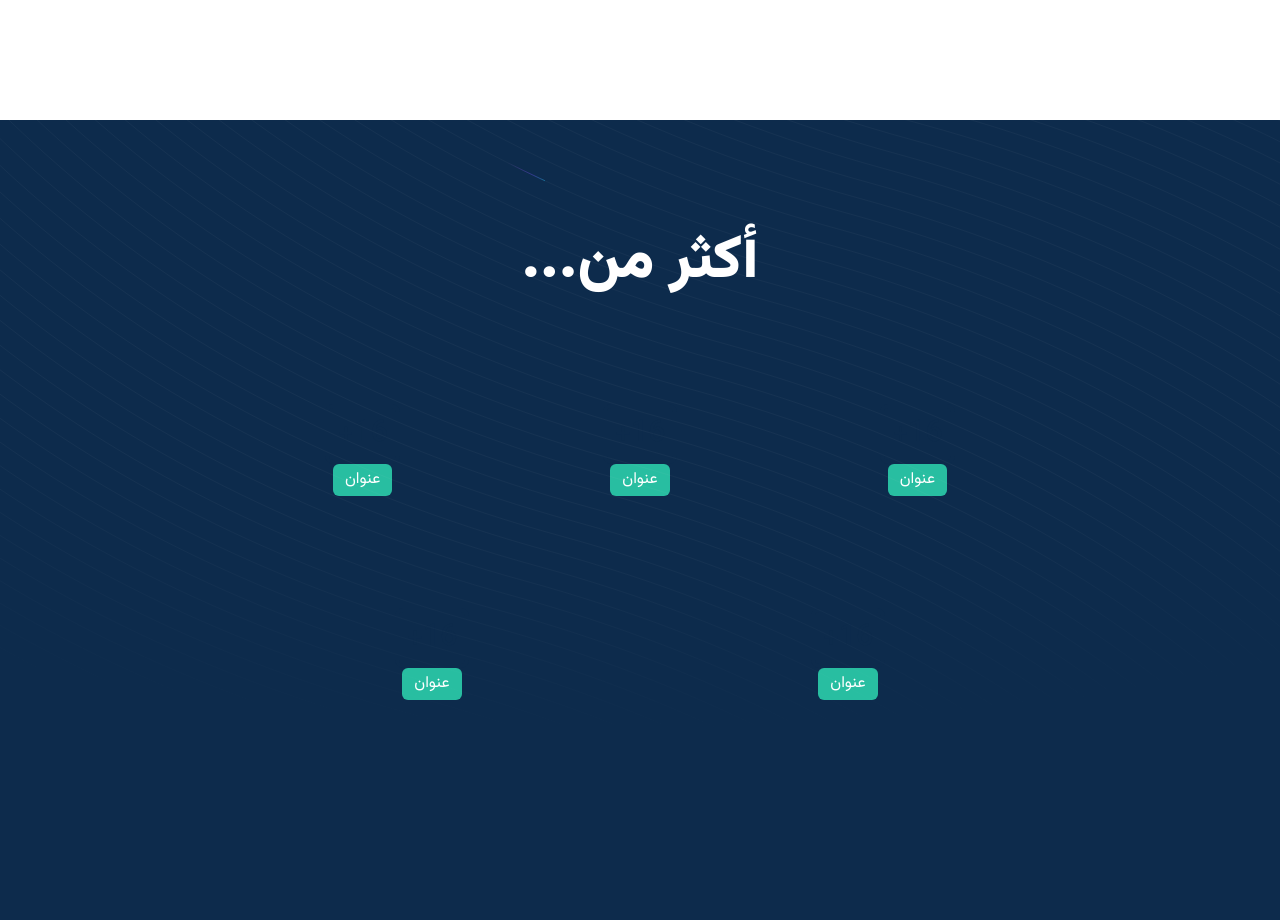
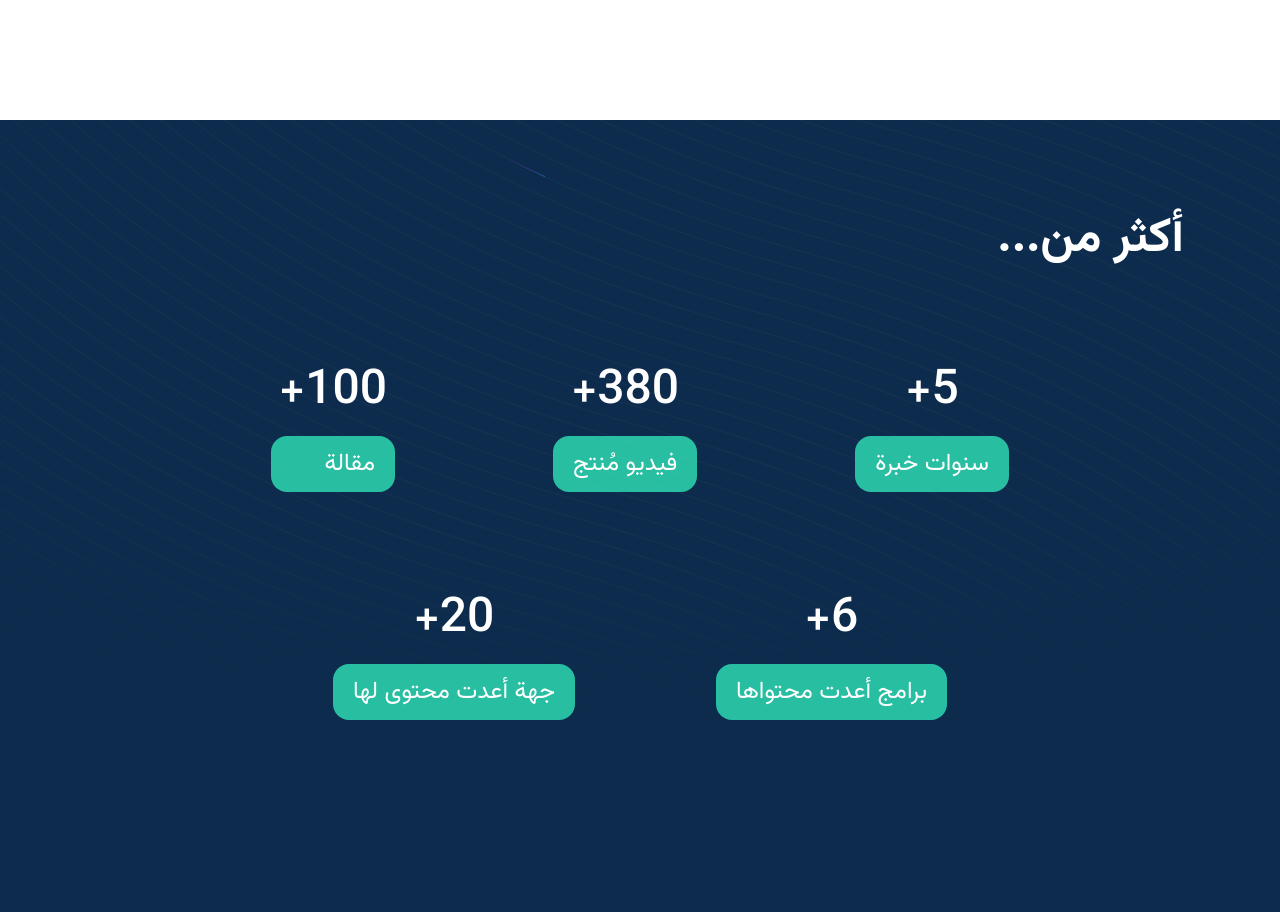
Before and after one commit to samuadda/esmail-website, a React (Vite) app: page / in a window 1280 px wide. Shown: the part 680-1600 px from the top of the page. Built offline with nearby package versions, Linux system fonts and the light colour scheme.

Commit message:
Refactor Portfolio and PageTitle components; enhance Card styling and layout for improved visual presentation

```diff
--- a/src/components/pages/portfolio/Portfolio.jsx
+++ b/src/components/pages/portfolio/Portfolio.jsx
@@ -1,36 +1,33 @@
 import React from "react";
 import { motion } from "motion/react";
-import {BackgroundBeams} from "../../ui/background-beams"
+import { BackgroundBeams } from "../../ui/background-beams";
 import PageTitle from "@/components/reusble-components/PageTitle";
 
 const Portfolio = () => {
-
-    const Card = ({title = "عنوان", number = "16"}) => {
+    const Card = ({ title = "عنوان", number = "16" }) => {
         return (
             <div className="flex flex-col justify-center items-center">
-                <h4 className="p-2 text-primary text-3xl font-500  border-primary border-4 rounded-lg  "> {`${number}+`}</h4>
-                <span className="bg-accent text-white py-1 px-3 rounded-md"> {title}</span>
+                <div className="flex flex-col gap-3">
+                    <h4 className="p-2 text-white text-5xl text-center align-middle font-medium flex-grow-0 flex-shrink-0">{`${number}+`}</h4>
+                    <span className="bg-accent text-white text-2xl py-3 px-5 rounded-2xl ">{title}</span>
+                </div>
             </div>
         );
-    }
-
-
-
-
+    };
 
     return (
-        <div className="relative w-screen h-screen p-28 bg-primary">
+        <div className="relative w-screen p-24 bg-primary">
             <BackgroundBeams />
             <PageTitle title="أكثر من..." />
-            <div className="flex flex-col items-center gap-28 p-28">
+            <div className="flex flex-col items-center gap-24 p-24">
                 <div className="flex w-full justify-around ">
-                    <Card />
-                    <Card />
-                    <Card />
+                    <Card title="سنوات خبرة" number="5" />
+                    <Card title="فيديو مُنتج" number="380" />
+                    <Card title="مقالة" number="100" />
                 </div>
-                <div className="flex w-full justify-around">
-                    <Card />
-                    <Card />
+                <div className="flex w-full justify-evenly">
+                    <Card title="برامج أعدت محتواها" number="6" />
+                    <Card title="جهة أعدت محتوى لها" number="20" />
                 </div>
             </div>
         </div>
--- a/src/components/reusble-components/PageTitle.jsx
+++ b/src/components/reusble-components/PageTitle.jsx
@@ -7,7 +7,7 @@ const PageTitle = ({ title = "هات عنوانك", color = "secondary" }) => {
             // initial={{ x: 0 }}
             // whileInView={{ x: 5}}
             // transition={{ delay: 0.3, duration: 1 }}
-            className={`relative top-0 text-center text-6xl font-900 ${color === "secondary" ? "text-white" : `text-${color}`}`}
+            className={`relative top-0 text-right text-5xl font-700 ${color === "secondary" ? "text-white" : `text-${color}`}`}
         >
             {title}
         </motion.h3>
```
